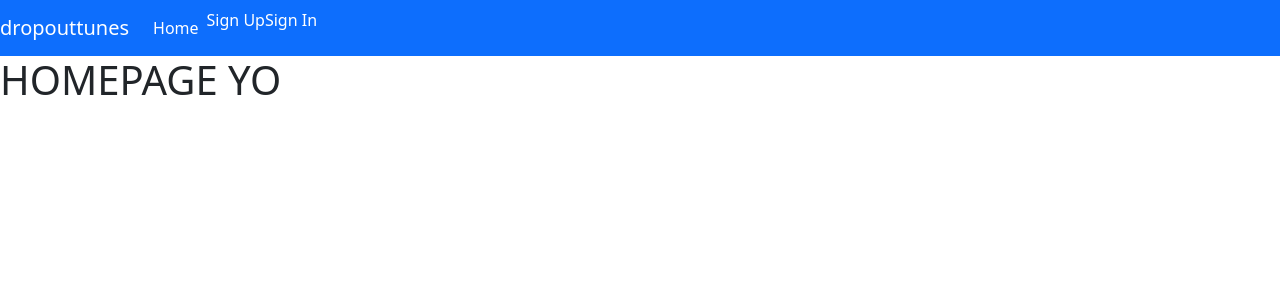
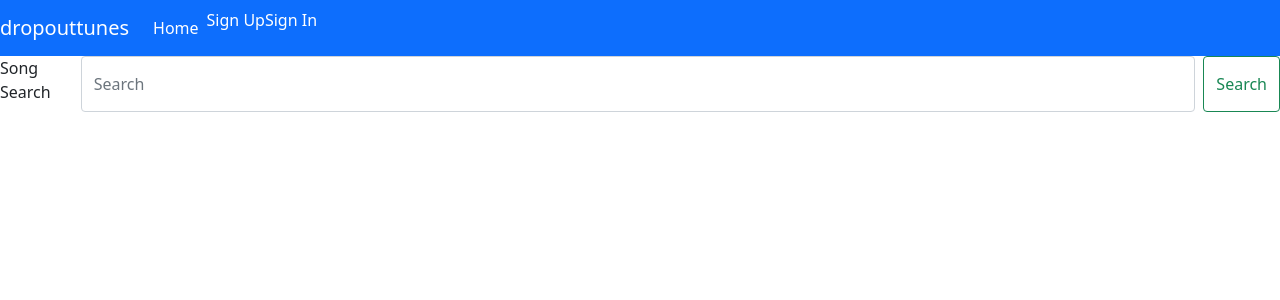
Before and after one commit to mayday91/P3React, a React (Create React App) app: page / in a window 1280 px wide. Shown: the top 300 px of the page. Built offline with nearby package versions, Linux system fonts and the light colour scheme.

Commit message:
SONGSEARCH WORKING AND HITTING BACKENDgit add .git add .

```diff
--- a/src/App.js
+++ b/src/App.js
@@ -12,6 +12,7 @@ import SignUp from './components/auth/SignUp'
 import SignIn from './components/auth/SignIn'
 import SignOut from './components/auth/SignOut'
 import ChangePassword from './components/auth/ChangePassword'
+import SongSearch from './components/shared/SongSearch'
 
 const App = () => {
 
@@ -44,6 +45,7 @@ const App = () => {
 			<Fragment>
 				<Header user={user} />
 				<Routes>
+					<Route path='/songs' element={<SongSearch />} />
 					<Route path='/' element={<Home msgAlert={msgAlert} user={user} />} />
 					<Route
 						path='/sign-up'
@@ -68,6 +70,7 @@ const App = () => {
                 <ChangePassword msgAlert={msgAlert} user={user} />
               </RequireAuth>}
           />
+
 				</Routes>
 				{msgAlerts.map((msgAlert) => (
 					<AutoDismissAlert
--- /dev/null
+++ b/src/api/song.js
@@ -0,0 +1,12 @@
+import apiUrl from '../apiConfig'
+import axios from 'axios'
+
+// have to add authentication pass in later
+export const songSearch = (searchTerm) => {
+    console.log(apiUrl + '/songs'+ `/${searchTerm}`);
+	return axios({
+		method: 'GET',
+		url: apiUrl + '/songs'+ `/${searchTerm}`
+
+	})
+}
--- a/src/components/Home.js
+++ b/src/components/Home.js
@@ -11,10 +11,9 @@ const Home = (props) => {
 	return (
 
 		<Fragment>
-			<h1>HOMEPAGE YO</h1>
-			<Routes>
-				<Route path='/songs' element ={<SongSearch />}></Route>
-			</Routes>
+
+			<SongSearch />
+
 		</Fragment>
 
 
--- a/src/components/shared/SongSearch.js
+++ b/src/components/shared/SongSearch.js
@@ -8,22 +8,56 @@ import Nav from 'react-bootstrap/Nav';
 import Navbar from 'react-bootstrap/Navbar';
 import NavDropdown from 'react-bootstrap/NavDropdown';
 import Offcanvas from 'react-bootstrap/Offcanvas';
+import { songSearch } from '../../api/song.js'
+import { useNavigate } from 'react-router-dom'
+
 
 
 const SongSearch = (props) => {
 
 
+    const [searchTerm,setSearchTerm] = useState('')
+
+// searchTerm is the thing we pass in
+
+
+
+        // handle changing state
+    const handleInput = (e) => {
+        e.preventDefault()
+        setSearchTerm(e.target.value)
+
+    }
+
+    const doSongSearch = (e) => {
+        e.preventDefault()
+
+        console.log('searTerm:',searchTerm);
+
+        songSearch(searchTerm).then().catch((error) => {
+            // msgAlert({
+            //     heading: 'Sign Up Failed with error: ' + error.message,
+            //     message: messages.signUpFailure,
+            //     variant: 'danger',
+            })
+    }
+
+
 
     return (
         <Fragment>
-                <Form className="d-flex">
+                <Form onSubmit={(e) => {doSongSearch(e)}} className="d-flex">
+
+                        <Form.Label>Song Search</Form.Label>
                         <Form.Control
+                            onChange = {(e) => {handleInput(e)}}
                             type="search"
                             placeholder="Search"
                             className="me-2"
                             aria-label="Search"
+                            value = {searchTerm}
                         />
-                  <Button variant="outline-success">Search</Button>
+                  <Button variant="outline-success" type="submit" >Search</Button>
                 </Form>
         </Fragment>
 
```
Lines whose indentation alone changed are shown as unchanged.
